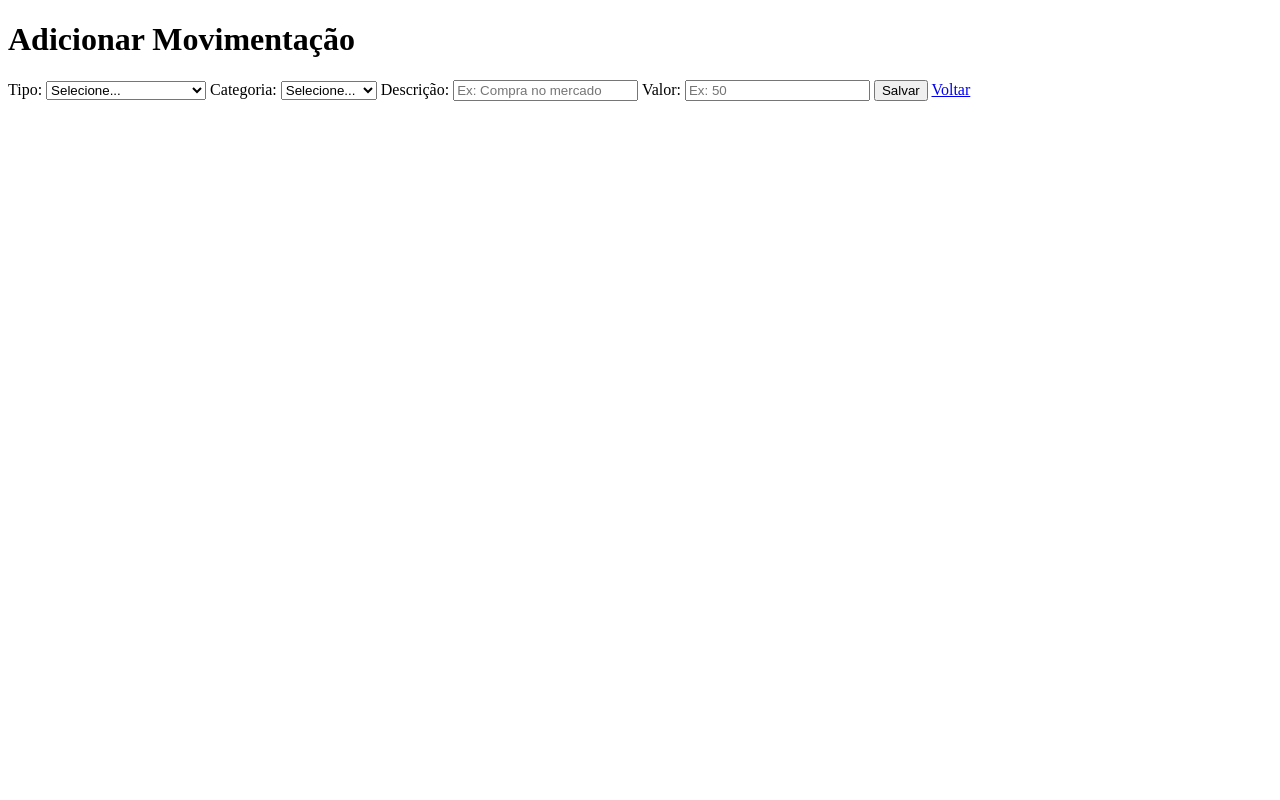
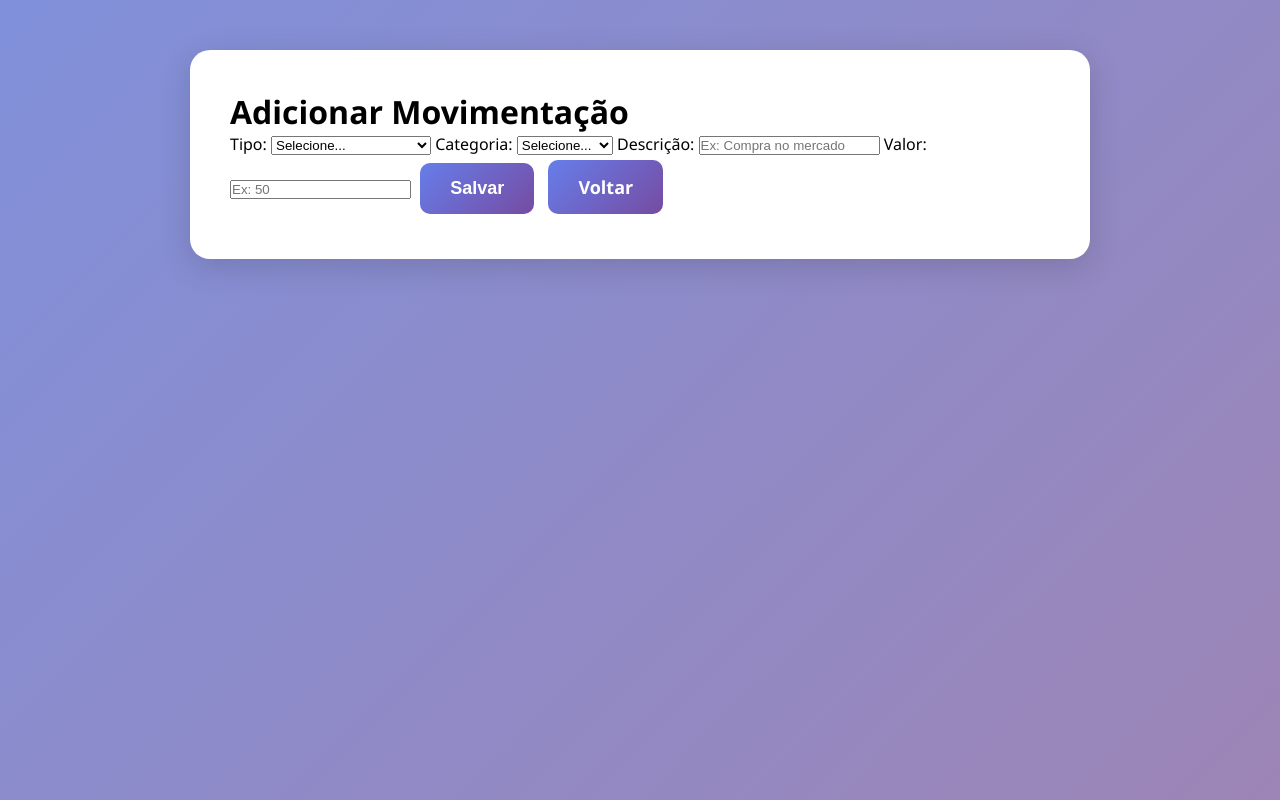
Before and after one commit to isahpao/hackathon-teleconhub, a plain HTML site: page frontend/nova-transacao.html in a window 1280 px wide. Drawn offline with Linux system fonts and the light colour scheme; the site is published under a folder, as on GitHub Pages, so addresses that start at the root find nothing.

Commit message:
Correção CSS

```diff
--- a/frontend/nova-transacao.html
+++ b/frontend/nova-transacao.html
@@ -3,7 +3,7 @@
   <head>
     <meta charset="UTF-8" />
     <title>Telecom Financial - Nova Transação</title>
-    <link rel="stylesheet" href="/frontend/style.css" />
+    <link rel="stylesheet" href="style.css" />
     <link
       rel="shortcut icon"
       href="/frontend/images/piggy-bank.png"
```
Also changed, not shown: frontend/index.html (+1 -1 lines).
